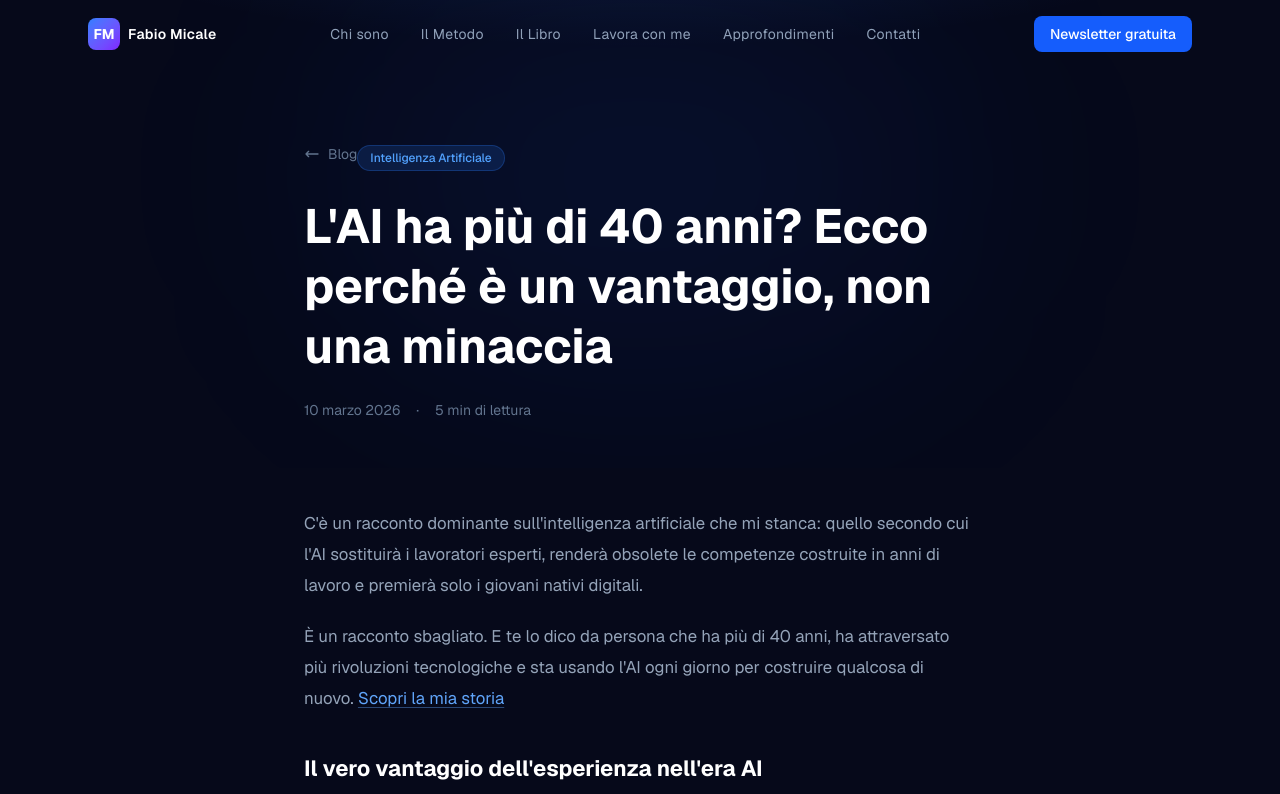
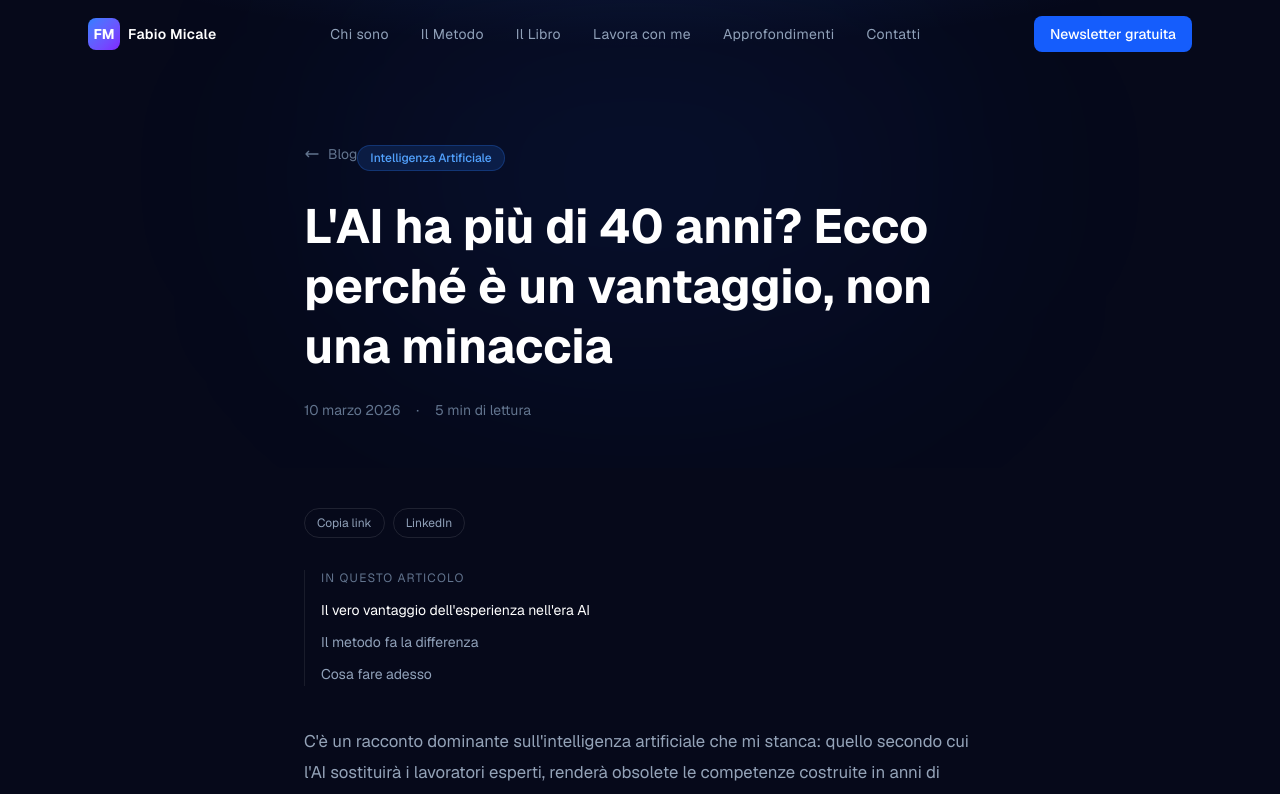
Before and after one commit to fabiomicale-bit/fabiomicale-hub, a Next.js app: page /blog/ai-over-40-opportunita-non-minaccia in a window 1280 px wide. Shown: the top 794 px of the page. Built offline with nearby package versions, Linux system fonts and the light colour scheme.

Commit message:
feat: progress bar, TOC e share bar negli articoli

```diff
--- /dev/null
+++ b/src/app/blog/[slug]/ReadingProgress.tsx
@@ -0,0 +1,32 @@
+"use client";
+
+import { useEffect, useState } from "react";
+
+export default function ReadingProgress() {
+  const [progress, setProgress] = useState(0);
+
+  useEffect(() => {
+    function onScroll() {
+      const scrollY = window.scrollY;
+      const docHeight = document.documentElement.scrollHeight - window.innerHeight;
+      setProgress(docHeight > 0 ? (scrollY / docHeight) * 100 : 0);
+    }
+    window.addEventListener("scroll", onScroll, { passive: true });
+    return () => window.removeEventListener("scroll", onScroll);
+  }, []);
+
+  return (
+    <div
+      style={{
+        position: "fixed",
+        top: 0,
+        left: 0,
+        zIndex: 50,
+        height: "2px",
+        width: `${progress}%`,
+        background: "#f0c040",
+        transition: "width 0.1s linear",
+      }}
+    />
+  );
+}
--- /dev/null
+++ b/src/app/blog/[slug]/ShareBar.tsx
@@ -0,0 +1,35 @@
+"use client";
+
+import { useState } from "react";
+
+type Props = { titolo: string; slug: string };
+
+export default function ShareBar({ titolo, slug }: Props) {
+  const url = `https://fabiomicale.com/blog/${slug}`;
+  const [copied, setCopied] = useState(false);
+
+  async function copyLink() {
+    await navigator.clipboard.writeText(url);
+    setCopied(true);
+    setTimeout(() => setCopied(false), 2000);
+  }
+
+  const btnClass =
+    "text-xs px-3 py-1.5 rounded-full border border-white/10 text-slate-400 hover:text-white hover:border-white/20 transition-all duration-200 cursor-pointer";
+
+  return (
+    <div className="flex items-center gap-2 mb-8">
+      <button onClick={copyLink} className={btnClass}>
+        {copied ? "✓ Copiato" : "Copia link"}
+      </button>
+      <a
+        href={`https://www.linkedin.com/sharing/share-offsite/?url=${encodeURIComponent(url)}`}
+        target="_blank"
+        rel="noopener noreferrer"
+        className={btnClass}
+      >
+        LinkedIn
+      </a>
+    </div>
+  );
+}
--- /dev/null
+++ b/src/app/blog/[slug]/TableOfContents.tsx
@@ -0,0 +1,104 @@
+"use client";
+
+import { useEffect, useState } from "react";
+import { slugify } from "./headingUtils";
+
+type Heading = { id: string; text: string };
+
+function extractHeadings(contentHtml: string): Heading[] {
+  const regex = /<h2[^>]*>(.*?)<\/h2>/gi;
+  const headings: Heading[] = [];
+  let match;
+  while ((match = regex.exec(contentHtml)) !== null) {
+    const text = match[1].replace(/<[^>]+>/g, "");
+    headings.push({ id: slugify(text), text });
+  }
+  return headings;
+}
+
+export default function TableOfContents({ contentHtml }: { contentHtml: string }) {
+  const headings = extractHeadings(contentHtml);
+  const [activeId, setActiveId] = useState<string>("");
+  const [open, setOpen] = useState(false);
+
+  useEffect(() => {
+    if (headings.length === 0) return;
+    const observer = new IntersectionObserver(
+      (entries) => {
+        for (const entry of entries) {
+          if (entry.isIntersecting) {
+            setActiveId(entry.target.id);
+            break;
+          }
+        }
+      },
+      { rootMargin: "0px 0px -70% 0px" }
+    );
+    headings.forEach(({ id }) => {
+      const el = document.getElementById(id);
+      if (el) observer.observe(el);
+    });
+    return () => observer.disconnect();
+  }, [headings]);
+
+  if (headings.length === 0) return null;
+
+  return (
+    <nav className="mb-10">
+      {/* ── Desktop ── */}
+      <div
+        className="hidden md:block border-l pl-4"
+        style={{ borderColor: "rgba(255,255,255,0.08)" }}
+      >
+        <p className="text-xs uppercase tracking-widest text-slate-500 mb-3">
+          In questo articolo
+        </p>
+        <ul className="flex flex-col gap-2">
+          {headings.map(({ id, text }) => (
+            <li key={id}>
+              <a
+                href={`#${id}`}
+                className={`text-sm transition-colors duration-200 ${
+                  activeId === id ? "text-white" : "text-slate-400 hover:text-white"
+                }`}
+              >
+                {text}
+              </a>
+            </li>
+          ))}
+        </ul>
+      </div>
+
+      {/* ── Mobile collassabile ── */}
+      <div
+        className="md:hidden rounded-lg p-4"
+        style={{ background: "rgba(255,255,255,0.03)" }}
+      >
+        <button
+          onClick={() => setOpen((v) => !v)}
+          className="w-full flex items-center justify-between text-sm text-slate-400"
+        >
+          <span>In questo articolo</span>
+          <span>{open ? "▴" : "▾"}</span>
+        </button>
+        {open && (
+          <ul className="flex flex-col gap-2 mt-3 pt-3 border-t border-white/8">
+            {headings.map(({ id, text }) => (
+              <li key={id}>
+                <a
+                  href={`#${id}`}
+                  onClick={() => setOpen(false)}
+                  className={`text-sm transition-colors duration-200 ${
+                    activeId === id ? "text-white" : "text-slate-400 hover:text-white"
+                  }`}
+                >
+                  {text}
+                </a>
+              </li>
+            ))}
+          </ul>
+        )}
+      </div>
+    </nav>
+  );
+}
--- /dev/null
+++ b/src/app/blog/[slug]/headingUtils.ts
@@ -0,0 +1,16 @@
+export function slugify(text: string): string {
+  return text
+    .toLowerCase()
+    .replace(/[^\w\s-]/g, "")
+    .replace(/\s+/g, "-")
+    .replace(/-+/g, "-")
+    .trim();
+}
+
+export function injectHeadingIds(contentHtml: string): string {
+  return contentHtml.replace(/<h2([^>]*)>(.*?)<\/h2>/gi, (_m, attrs, inner) => {
+    const text = inner.replace(/<[^>]+>/g, "");
+    const id = slugify(text);
+    return `<h2${attrs} id="${id}">${inner}</h2>`;
+  });
+}
--- a/src/app/blog/[slug]/page.tsx
+++ b/src/app/blog/[slug]/page.tsx
@@ -3,6 +3,10 @@ import type { Metadata } from "next";
 import Navbar from "@/components/Navbar";
 import Footer from "@/components/Footer";
 import { posts, getPost, getPostsBySlug } from "@/lib/posts";
+import ReadingProgress from "./ReadingProgress";
+import TableOfContents from "./TableOfContents";
+import { injectHeadingIds } from "./headingUtils";
+import ShareBar from "./ShareBar";
 
 type Props = { params: Promise<{ slug: string }> };
 
@@ -60,7 +64,9 @@ export default async function BlogPostPage({ params }: Props) {
   };
 
   return (
-    <main className="min-h-screen">
+    <>
+      <ReadingProgress />
+      <main className="min-h-screen">
       <Navbar />
 
       {/* JSON-LD Schema */}
@@ -110,9 +116,11 @@ export default async function BlogPostPage({ params }: Props) {
       {/* ── CONTENUTO ───────────────────────────────────────────── */}
       <section className="py-10 px-6 pb-20">
         <div className="max-w-2xl mx-auto">
+          <ShareBar titolo={post.titolo} slug={post.slug} />
+          <TableOfContents contentHtml={post.contentHtml} />
           <div
             className="blog-content"
-            dangerouslySetInnerHTML={{ __html: post.contentHtml }}
+            dangerouslySetInnerHTML={{ __html: injectHeadingIds(post.contentHtml) }}
           />
         </div>
       </section>
@@ -160,5 +168,6 @@ export default async function BlogPostPage({ params }: Props) {
 
       <Footer />
     </main>
+    </>
   );
 }
```
